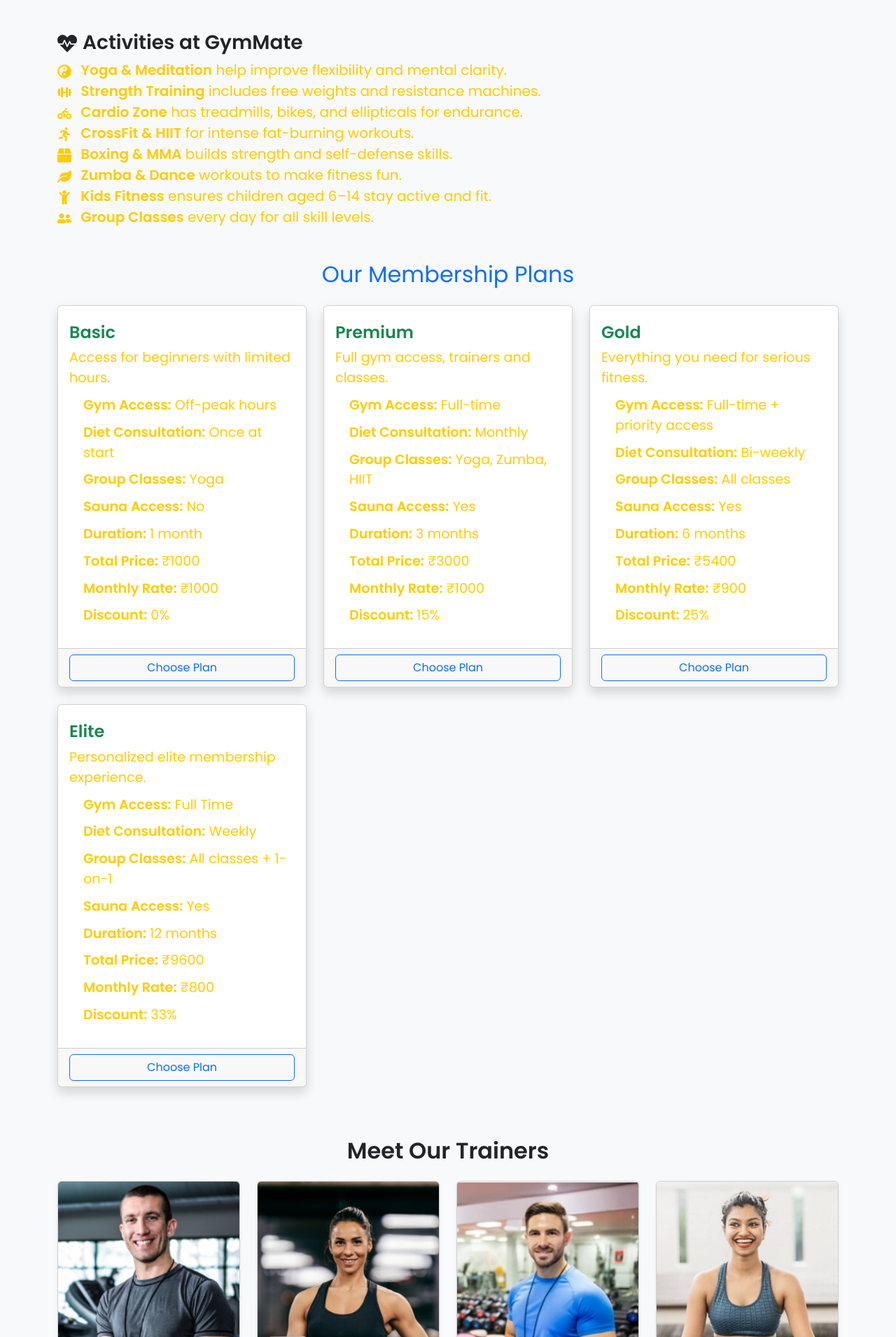
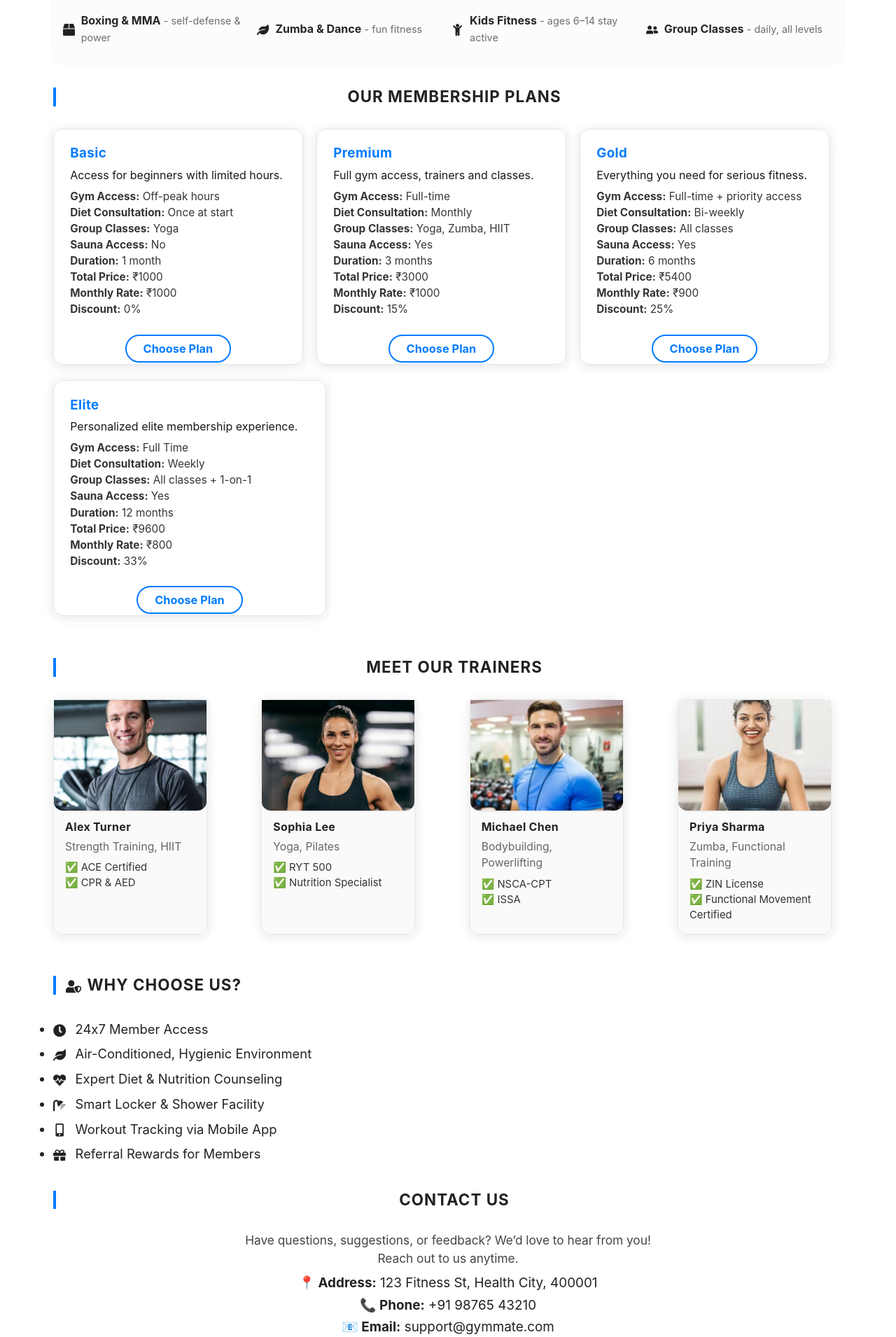
Before and after one commit to CDACProjectD6-GymManagementSystem/GymManagementSystem, a React (Vite) app in the folder frontend/: page / in a window 1280 px wide. Shown: the part 730-2640 px from the top of the page at 70% size. Built offline with nearby package versions, Linux system fonts and the light colour scheme.

Commit message:
did some changes in Home.jsx

```diff
--- /dev/null
+++ b/frontend/src/pages/Home/Home.css
@@ -0,0 +1,124 @@
+.home__theme {
+  min-height: 100vh;
+  background: #111; /* or #181818 */
+  color: #fff;
+  font-family: 'Inter', 'Segoe UI', Arial, sans-serif;
+}
+
+/* TITLES & SECTIONS */
+.home__title {
+  color: #fff;
+  letter-spacing: 1.5px;
+  font-size: 2.6rem;
+}
+.home__highlight {
+  color: #f7f7f7;
+  border-bottom: 3px solid #fff;
+  border-radius: 3px;
+  padding: 0 0.25em;
+  text-shadow: 0 0 8px #fff2;
+}
+.home__section-title {
+  color: #fff;
+  border-left: 5px solid #fff;
+  padding-left: 14px;
+  text-transform: uppercase;
+  font-size: 1.6rem;
+  letter-spacing: 1px;
+  margin-bottom: 2rem;
+}
+.home__subtitle {
+  color: #ccc;
+  font-weight: 500;
+}
+.home__activities {
+  background: rgba(255,255,255,0.02);
+  border-radius: 1rem;
+  padding: 1.3rem 0.7rem;
+}
+.home__activities b {
+  color: #fff;
+}
+.home__activities span {
+  color: #bbb;
+  font-weight: 400;
+}
+.home__plan-card {
+  background: rgba(34,34,34,0.91) !important;
+  color: #fff;
+  border: 1px solid #333;
+  border-radius: 16px;
+  transition: transform 0.18s, box-shadow 0.18s;
+  box-shadow: 0 2px 20px #000b;
+}
+.home__plan-card:hover {
+  transform: translateY(-8px) scale(1.03);
+  box-shadow: 0 8px 32px #000c;
+  border: 1.5px solid #fff;
+}
+.home__plan-title {
+  color: #fff;
+  font-weight: 700;
+  letter-spacing: 0.5px;
+  text-shadow: 0 0 5px #fff3;
+}
+
+/* Button style */
+.home__btn-plan {
+  background: #fff;
+  color: #111 !important;
+  font-weight: bold;
+  border: none;
+  border-radius: 22px;
+  padding: 0.5rem 1.8rem;
+  transition: background 0.18s, color 0.18s;
+  box-shadow: 0 3px 15px #fff1;
+}
+.home__btn-plan:hover, .home__btn-plan:focus {
+  background: #191919;
+  color: #fff !important;
+  outline: none;
+}
+
+/* Trainer Card */
+.home__trainer-card {
+  background: rgba(255,255,255, 0.065) !important;
+  color: #fff;
+  border: 1px solid #4442;
+  height: 100%;
+  border-radius: 14px;
+  overflow: hidden;
+  transition: transform 0.22s, box-shadow 0.18s;
+}
+.home__trainer-card .card-img-top {
+  height: 170px;
+  object-fit: cover;
+  border-radius: 0 0 18px 18px;
+  filter: grayscale(100%);
+  border-bottom: 2px solid #333;
+}
+.home__trainer-card:hover {
+  transform: translateY(-8px) scale(1.04);
+  box-shadow: 0 7px 22px #000e;
+  border: 1.2px solid #fff;
+}
+.home__trainer-expertise {
+  color: #eee;
+  font-size: 1rem;
+  margin-bottom: .25rem;
+}
+
+/* Why Choose Us */
+.home__why-list li {
+  padding: 0.25em 0;
+  color: #eee;
+}
+
+@media (max-width: 767px) {
+  .home__section-title { font-size: 1.12rem; border-left-width: 2px;}
+  .home__plan-card, .home__trainer-card {margin-bottom: 1rem;}
+  .home__activities { font-size: 1rem;}
+}
+
+::-webkit-scrollbar-thumb { background: #444; border-radius:8px;}
+::-webkit-scrollbar { width:5px; background: #222;}
--- a/frontend/src/pages/Home/Home.jsx
+++ b/frontend/src/pages/Home/Home.jsx
@@ -1,16 +1,13 @@
-import React from "react";
+import React, { useState } from "react";
 import { Link } from "react-router-dom";
 import {
   FaDumbbell, FaUserFriends, FaHeartbeat, FaRunning, FaBiking, FaYinYang, FaUserShield,
   FaChild, FaBox, FaClock, FaMobileAlt, FaShower, FaLeaf, FaGift
 } from "react-icons/fa";
-import "../../styles/Home.css";
 import trainer1 from "../../../public/images/Trainer1.png";
 import trainer2 from "../../../public/images/Trainer2.png";
 import trainer3 from "../../../public/images/Trainer3.png";
 import trainer4 from "../../../public/images/Trainer4.png";
-import PaymentPage from "../Payment/PaymentPage";
-
 
 export const plans = [
   {
@@ -98,24 +95,119 @@ const trainers = [
   }
 ];
 
+// Utility for scaling on hover
+const useHoverScale = () => {
+  const [hover, setHover] = useState(false);
+  const style = {
+    transform: hover ? "translateY(-7px) scale(1.018)" : "none",
+    boxShadow: hover ? "0 6px 20px #eee" : "0 1px 10px #f2f2f2",
+    transition: "transform 0.16s, box-shadow 0.2s"
+  };
+  return [hover, setHover, style];
+};
+
 const Home = () => {
+  const isMobile = window.innerWidth < 768;
+  const mainFontColor = "#222";
+  const accentColor = "#007bff"; // Bootstrap primary blue, adjust as desired
+  const cardBorder = "#e5e5e5";
+  const cardShadow = "0 3px 18px #ececec";
+  const iconColor = "#222";
+
+  const titleStyle = {
+    color: mainFontColor,
+    letterSpacing: "1.2px",
+    fontSize: isMobile ? "1.7rem" : "2.2rem",
+    fontWeight: 800,
+    margin: "0.4em 0"
+  };
+  const highlightStyle = {
+    color: accentColor,
+    borderBottom: `3px solid ${accentColor}`,
+    borderRadius: "3px",
+    padding: "0 0.25em"
+  };
+  const sectionTitleStyle = {
+    color: mainFontColor,
+    borderLeft: `4px solid ${accentColor}`,
+    paddingLeft: isMobile ? 8 : 14,
+    textTransform: "uppercase",
+    fontSize: isMobile ? "1.05rem" : "1.4rem",
+    letterSpacing: "1px",
+    fontWeight: 700,
+    marginBottom: isMobile ? "1.2rem" : "2rem",
+    marginTop: "0"
+  };
+  const cardStyle = {
+    background: "#fff",
+    color: mainFontColor,
+    borderRadius: 14,
+    border: `1px solid ${cardBorder}`,
+    boxShadow: cardShadow,
+    margin: "0 auto",
+    display: "flex",
+    flexDirection: "column",
+    height: "100%"
+  };
+  const outlineBtnStyle = {
+    border: `2px solid ${accentColor}`,
+    background: "#fff",
+    color: accentColor,
+    fontWeight: "bold",
+    borderRadius: "22px",
+    padding: "0.5rem 1.5rem",
+    transition: "all 0.12s",
+    fontSize: "1.02rem",
+    outline: "none",
+    cursor: "pointer",
+    textDecoration: "none",
+    marginTop: "0.4em"
+  };
+  const outlineBtnHoverStyle = {
+    ...outlineBtnStyle,
+    background: accentColor,
+    color: "#fff",
+  };
+
   return (
-    <div className="home-container">
-      <div className="container">
+    <div
+      style={{
+        minHeight: "100vh",
+        background: "#fff",
+        color: mainFontColor,
+        fontFamily: "'Inter', 'Segoe UI', Arial, sans-serif",
+        padding: 0,
+      }}
+    >
+      <div
+        style={{
+          width: "100%",
+          maxWidth: 1200,
+          margin: "0 auto",
+          padding: isMobile ? 14 : 36,
+        }}
+      >
 
         {/* Welcome Section */}
-        <div className="text-center mb-5">
-          <h1 className="fw-bold">
-            Welcome to <span className="text-primary">GymMate Fitness Club</span>
+        <div style={{ textAlign: "center", marginBottom: "2.4rem" }}>
+          <h1 style={titleStyle}>
+            Welcome to <span style={highlightStyle}>GymMate Fitness Club</span>
           </h1>
-          <p className="fs-5">
-            <FaDumbbell className="me-2" /> A complete fitness ecosystem where you build your body and mind.
+          <p style={{ fontSize: isMobile ? "1.08rem" : "1.16rem", color: "#555", fontWeight: 500 }}>
+            <FaDumbbell style={{ marginRight: 8, color: iconColor, fontSize: "1.15em" }} />
+            A complete fitness ecosystem where you build your body and mind.
           </p>
         </div>
 
-            <section id="about" className="mb-5">
-      <h2 className="text-center fw-bold mb-4">About Us</h2>
-      <p className="fs-5 text-center">
+        {/* About Us */}
+        <section id="about" style={{ marginBottom: "2.3rem" }}>
+          <h2 style={sectionTitleStyle}>About Us</h2>
+          <p style={{
+            fontSize: isMobile ? "0.98rem" : "1.15rem",
+            color: "#2d2c2c",
+            textAlign: "center",
+            fontWeight: 400
+          }}>
             GymMate was founded with a mission to make fitness accessible and enjoyable for everyone.
             Whether you're just starting out or an experienced athlete, our certified trainers, modern facilities,
             and community-focused approach help you reach your goals. We believe in empowering every individual with
@@ -124,9 +216,12 @@ const Home = () => {
         </section>
 
         {/* How Our Gym Works */}
-        <div className="mb-5">
-          <h3 className="fw-bold text-dark"><FaUserFriends className="me-2" />How Our Gym Works</h3>
-          <p className="fs-5">
+        <div style={{ marginBottom: "2.3rem" }}>
+          <h3 style={sectionTitleStyle}>
+            <FaUserFriends style={{ marginRight: 8, color: iconColor }} />
+            How Our Gym Works
+          </h3>
+          <p style={{ fontSize: isMobile ? "1rem" : "1.13rem", color: "#555" }}>
             At GymMate, every member begins with a personalized onboarding session including a fitness assessment and a custom workout plan.
             We offer flexible membership plans—daily, monthly, and yearly—so you can train at your own pace.
             Our certified trainers are available daily, and your performance is tracked monthly to help you achieve your goals.
@@ -134,31 +229,84 @@ const Home = () => {
         </div>
 
         {/* Activities */}
-        <div className="mb-5">
-          <h3 className="fw-bold text-dark"><FaHeartbeat className="me-2" />Activities at GymMate</h3>
-          <p className="fs-5">
-            <FaYinYang className="me-2" /> <strong>Yoga & Meditation</strong> help improve flexibility and mental clarity. <br />
-            <FaDumbbell className="me-2" /> <strong>Strength Training</strong> includes free weights and resistance machines. <br />
-            <FaBiking className="me-2" /> <strong>Cardio Zone</strong> has treadmills, bikes, and ellipticals for endurance. <br />
-            <FaRunning className="me-2" /> <strong>CrossFit & HIIT</strong> for intense fat-burning workouts. <br />
-            <FaBox className="me-2" /> <strong>Boxing & MMA</strong> builds strength and self-defense skills. <br />
-            <FaLeaf className="me-2" /> <strong>Zumba & Dance</strong> workouts to make fitness fun. <br />
-            <FaChild className="me-2" /> <strong>Kids Fitness</strong> ensures children aged 6–14 stay active and fit. <br />
-            <FaUserFriends className="me-2" /> <strong>Group Classes</strong> every day for all skill levels.
-          </p>
+        <div style={{ marginBottom: "2.3rem" }}>
+          <h3 style={sectionTitleStyle}>
+            <FaHeartbeat style={{ marginRight: 8, color: iconColor }} />
+            Activities at GymMate
+          </h3>
+          <div
+            style={{
+              background: "#fafcfd",
+              borderRadius: 16,
+              padding: isMobile ? "0.7rem 0.4rem" : "1.1rem 0.85rem",
+              display: "flex",
+              flexWrap: "wrap",
+              gap: 10,
+              boxShadow: "0 2px 10px #f6f6f6",
+              marginTop: 8
+            }}
+          >
+            {[
+              [<FaYinYang />, <b>Yoga & Meditation</b>, "improve flexibility & clarity"],
+              [<FaDumbbell />, <b>Strength Training</b>, "free weights & machines"],
+              [<FaBiking />, <b>Cardio Zone</b>, "treadmill, bikes, endurance"],
+              [<FaRunning />, <b>CrossFit & HIIT</b>, "fat-burning workouts"],
+              [<FaBox />, <b>Boxing & MMA</b>, "self-defense & power"],
+              [<FaLeaf />, <b>Zumba & Dance</b>, "fun fitness"],
+              [<FaChild />, <b>Kids Fitness</b>, "ages 6–14 stay active"],
+              [<FaUserFriends />, <b>Group Classes</b>, "daily, all levels"]
+            ].map(([icon, label, desc], idx) => (
+              <div
+                key={idx}
+                style={{
+                  flex: "1 1 230px",
+                  minWidth: 200,
+                  color: "#262626",
+                  fontWeight: 500,
+                  marginBottom: 6,
+                  display: "flex",
+                  alignItems: "center",
+                }}
+              >
+                <span style={{ marginRight: 9, fontSize: "1.07em", color: iconColor }}>{icon}</span>
+                <span>{label} <span style={{ color: "#6e6e6e", fontWeight: 400, fontSize: "90%" }}>- {desc}</span></span>
+              </div>
+            ))}
+          </div>
         </div>
 
         {/* Membership Plans Section */}
-        <section id="plans" className="mb-5">
-          <h2 className="text-center mb-4 text-primary">Our Membership Plans</h2>
-          <div className="row">
-            {plans.map(plan => (
-              <div className="col-md-6 col-lg-4 mb-4" key={plan.id}>
-                <div className="card h-100 shadow">
-                  <div className="card-body">
-                    <h4 className="card-title text-success">{plan.name}</h4>
-                    <p className="card-text">{plan.description}</p>
-                    <ul className="list-unstyled small">
+        <section id="plans" style={{ marginBottom: "2.3rem" }}>
+          <h2 style={{ ...sectionTitleStyle, textAlign: "center" }}>Our Membership Plans</h2>
+          <div style={{
+            margin: 0, display: "flex", flexWrap: "wrap"
+          }}>
+            {plans.map(plan => {
+              const [hover, setHover, scaleStyle] = useHoverScale();
+              return (
+                <div
+                  key={plan.id}
+                  style={{
+                    flex: "1 1 320px",
+                    maxWidth: 390,
+                    minWidth: 240,
+                    margin: "0 1.2rem 1.4rem 0",
+                    ...scaleStyle
+                  }}
+                  onMouseEnter={() => setHover(true)}
+                  onMouseLeave={() => setHover(false)}
+                >
+                  <div style={cardStyle}>
+                    <div style={{ padding: isMobile ? "1.1rem" : "1.45rem" }}>
+                      <h4 style={{
+                        color: accentColor,
+                        fontWeight: 700,
+                        letterSpacing: "0.43px",
+                        fontSize: "1.17rem",
+                        marginBottom: "0.45rem"
+                      }}>{plan.name}</h4>
+                      <p style={{ margin: 0, marginBottom: "0.45rem", color: "#181818" }}>{plan.description}</p>
+                      <ul style={{ listStyle: "none", padding: 0, fontSize: "0.96em", color: "#353535", marginBottom: 0 }}>
                         <li><strong>Gym Access:</strong> {plan.gymAccess}</li>
                         <li><strong>Diet Consultation:</strong> {plan.dietConsultation}</li>
                         <li><strong>Group Classes:</strong> {plan.groupClasses.join(", ")}</li>
@@ -169,75 +317,128 @@ const Home = () => {
                         <li><strong>Discount:</strong> {plan.discount}</li>
                       </ul>
                     </div>
-                  <div className="card-footer text-center">
+                    <div style={{ textAlign: "center", background: "transparent", padding: "0.6em 1em" }}>
                       <Link
                         to={`/payment?planId=${plan.id}`}
-                  className="btn btn-outline-primary w-100"
+                        style={hover ? outlineBtnHoverStyle : outlineBtnStyle}
+                        onMouseEnter={e => e.target.style.background = accentColor}
+                        onMouseLeave={e => e.target.style.background = "#fff"}
                       >
                         Choose Plan
-                </Link></div>
+                      </Link>
                     </div>
                   </div>
-            ))}
+                </div>
+              )
+            })}
           </div>
         </section>
 
         {/* Trainers Section */}
-        <section id="trainers" className="mb-5">
-          <h2 className="text-center fw-bold mb-4">Meet Our Trainers</h2>
-          <div className="row">
-            {trainers.map(trainer => (
-              <div className="col-md-3 mb-4" key={trainer.id}>
-                <div className="card shadow-sm h-100 text-center">
-                  <img src={trainer.photo} className="card-img-top" alt={trainer.name} />
-                  <div className="card-body">
-                    <h5 className="card-title fw-bold">{trainer.name}</h5>
-                    <p className="card-text text-muted"><strong>Expertise:</strong> {trainer.expertise}</p>
-                    <p className="card-text"><strong>Certifications:</strong>
-                      <ul className="list-unstyled mb-0">
-                        {trainer.certifications.map((cert, i) => (
-                          <li key={i}>✅ {cert}</li>
+        <section id="trainers" style={{ marginBottom: "2.5rem" }}>
+          <h2 style={{ ...sectionTitleStyle, textAlign: "center" }}>Meet Our Trainers</h2>
+          <div style={{ display: "flex", flexWrap: "wrap", justifyContent: "space-between" }}>
+            {trainers.map(trainer => {
+              const [hover, setHover, scaleStyle] = useHoverScale();
+              return (
+                <div
+                  key={trainer.id}
+                  style={{
+                    flex: isMobile ? "1 1 100%" : "1 1 200px",
+                    maxWidth: isMobile ? "99%" : 220,
+                    margin: "0 1rem 1.2rem 0",
+                    minWidth: "180px",
+                    ...scaleStyle
+                  }}
+                  onMouseEnter={() => setHover(true)}
+                  onMouseLeave={() => setHover(false)}
+                >
+                  <div style={{
+                    ...cardStyle,
+                    border: `1px solid #e7e7e7`,
+                    background: "#fafafa"
+                  }}>
+                    <img
+                      src={trainer.photo}
+                      alt={trainer.name}
+                      style={{
+                        height: 160,
+                        width: "100%",
+                        objectFit: "cover",
+                        borderBottom: "2px solid #ededed",
+                        filter: "none",
+                        borderRadius: "0 0 14px 14px",
+                        marginBottom: 0
+                      }}
+                    />
+                    <div style={{ padding: "0.80em 1em 0.94em 1em", flex: 1 }}>
+                      <h5 style={{
+                        margin: 0,
+                        fontWeight: 700,
+                        color: mainFontColor,
+                        fontSize: "1em",
+                        letterSpacing: "0.3px",
+                        marginBottom: "0.38em",
+                      }}>{trainer.name}</h5>
+                      <div style={{
+                        color: "#666",
+                        fontSize: "0.98em",
+                        fontWeight: 400,
+                        marginBottom: "0.45em"
+                      }}>{trainer.expertise}</div>
+                      <ul style={{ listStyle: "none", padding: 0, margin: 0, fontSize: "0.93em", color: "#333", textAlign: "left" }}>
+                        {trainer.certifications.map((cert, idx) => (
+                          <li key={idx}>✅ {cert}</li>
                         ))}
                       </ul>
-                    </p>
                     </div>
                   </div>
                 </div>
-            ))}
+              )
+            })}
           </div>
         </section>
 
         {/* Why Choose Us */}
-        <div className="mb-5">
-          <h3 className="fw-bold text-dark"><FaUserShield className="me-2" />Why Choose Us?</h3>
-          <ul className="fs-5">
-            <li><FaClock className="me-2" /> 24x7 Member Access</li>
-            <li><FaLeaf className="me-2" /> Air-Conditioned, Hygienic Environment</li>
-            <li><FaHeartbeat className="me-2" /> Expert Diet & Nutrition Counseling</li>
-            <li><FaShower className="me-2" /> Smart Locker & Shower Facility</li>
-            <li><FaMobileAlt className="me-2" /> Workout Tracking via Mobile App</li>
-            <li><FaGift className="me-2" /> Referral Rewards for Members</li>
+        <div style={{ marginBottom: "2.1rem" }}>
+          <h3 style={sectionTitleStyle}>
+            <FaUserShield style={{ marginRight: 8, color: iconColor }} />
+            Why Choose Us?
+          </h3>
+          <ul style={{ fontSize: isMobile ? "1.05rem" : "1.15rem", color: "#222", margin: 0, padding: 0 }}>
+            <li style={{ padding: "0.22em 0" }}><FaClock style={{ marginRight: 8, color: iconColor }} /> 24x7 Member Access</li>
+            <li style={{ padding: "0.22em 0" }}><FaLeaf style={{ marginRight: 8, color: iconColor }} /> Air-Conditioned, Hygienic Environment</li>
+            <li style={{ padding: "0.22em 0" }}><FaHeartbeat style={{ marginRight: 8, color: iconColor }} /> Expert Diet & Nutrition Counseling</li>
+            <li style={{ padding: "0.22em 0" }}><FaShower style={{ marginRight: 8, color: iconColor }} /> Smart Locker & Shower Facility</li>
+            <li style={{ padding: "0.22em 0" }}><FaMobileAlt style={{ marginRight: 8, color: iconColor }} /> Workout Tracking via Mobile App</li>
+            <li style={{ padding: "0.22em 0" }}><FaGift style={{ marginRight: 8, color: iconColor }} /> Referral Rewards for Members</li>
           </ul>
         </div>
 
         {/* Contact Us Section */}
-    <section id="contact" className="mb-5">
-      <h2 className="text-center fw-bold mb-4">Contact Us</h2>
-      <div className="row justify-content-center">
-        <div className="col-md-8">
-          <p className="fs-5 text-center">
+        <section id="contact" style={{ marginBottom: "2.1rem" }}>
+          <h2 style={{ ...sectionTitleStyle, textAlign: "center" }}>Contact Us</h2>
+          <div style={{ display: "flex", justifyContent: "center" }}>
+            <div style={{ maxWidth: 620, width: "100%" }}>
+              <p style={{
+                fontSize: isMobile ? "1rem" : "1.08rem",
+                color: "#444",
+                textAlign: "center",
+                marginBottom: 8
+              }}>
                 Have questions, suggestions, or feedback? We’d love to hear from you! Reach out to us anytime.
               </p>
-          <ul className="list-unstyled fs-5 text-center">
-            <li><strong>📍 Address:</strong> 123 Fitness St, Health City, 400001</li>
-            <li><strong>📞 Phone:</strong> +91 98765 43210</li>
-            <li><strong>📧 Email:</strong> support@gymmate.com</li>
+              <ul style={{
+                listStyle: "none", fontSize: isMobile ? "1.07rem" : "1.18rem",
+                color: mainFontColor, textAlign: "center", marginBottom: 0, padding: 0
+              }}>
+                <li style={{ marginBottom: 3 }}><b>📍 Address:</b> 123 Fitness St, Health City, 400001</li>
+                <li style={{ marginBottom: 3 }}><b>📞 Phone:</b> +91 98765 43210</li>
+                <li style={{ marginBottom: 3 }}><b>📧 Email:</b> support@gymmate.com</li>
               </ul>
             </div>
           </div>
         </section>
-
-
 
       </div>
     </div>
```
Lines whose indentation alone changed are shown as unchanged.
